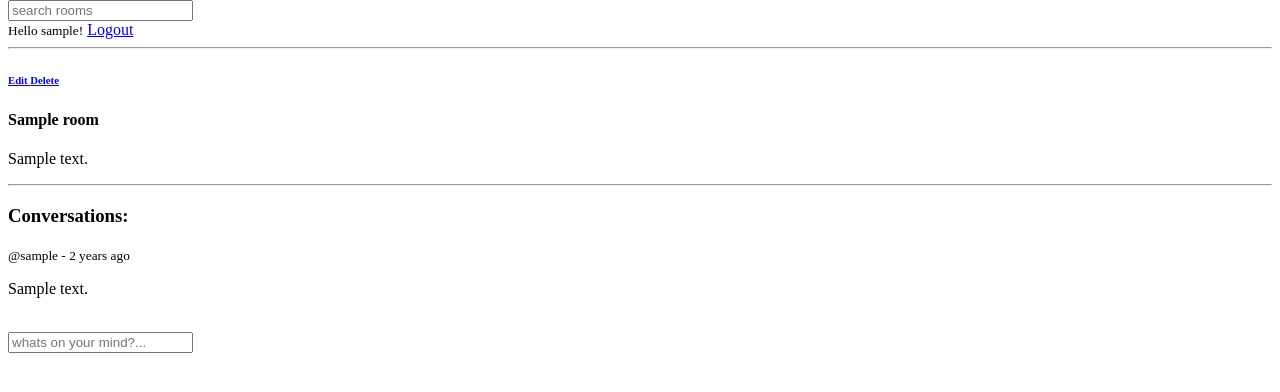
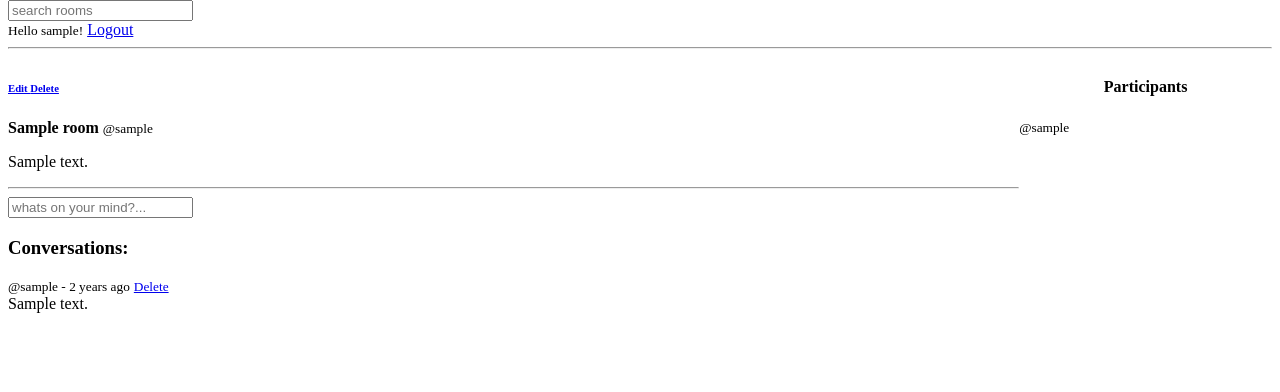
Before and after one commit to megamind400/DjangoForum, a Django app: page /room/1/ in a window 1280 px wide. Shown: the part 26-418 px from the top of the page. Run offline with Django 4.2, Linux system fonts and the light colour scheme; a user stored in the database is signed in; tables that the repository leaves empty hold one stand-in row (values such as "Sample post").

Commit message:
delete comments, room participants added

```diff
--- a/base/models.py
+++ b/base/models.py
@@ -20,7 +20,7 @@ class Room(models.Model):
     topic= models.ForeignKey(Topic, on_delete=models.SET_NULL, null=True)
     name = models.CharField(max_length=200)
     description = models.TextField(null=True, blank=True)
-    #participants =
+    participants = models.ManyToManyField(User, related_name='participants', blank=True)
     updated = models.DateTimeField(auto_now=True)
     created = models.DateTimeField(auto_now_add=True)
 
--- a/base/templates/base/room.html
+++ b/base/templates/base/room.html
@@ -2,10 +2,16 @@
 <!--  -->
 {% block content %}
 
-<head>
-    <title> roombud </title>
+<style>
+    .wholeroomcontainter{
+        display: grid;
+        grid-template-columns: 8fr 2fr;
+    }
+</style>
 
-</head>
+<div class="wholeroomcontainter">
+
+<div>
 <h3>
     <h6>
                 {% if request.user == room.host %}
@@ -13,24 +19,16 @@
                 <a href="{% url 'delete-room' room.id %}"> Delete </a></h6>
                 {% endif %}
     </h6>
-    <h4>{{room.name}} </h4>
 
+
+    <p><b>{{room.name}}</b>
+    <small> @{{room.host}} </small>
+    </p>
     <p> {{ room.description}} </p>
     <hr>
     <div class="comment-wrap">
-    {% if room_messages%}
-    <h3> Conversations: </h3>
-    {% else %}
-    <h5> no conversations yet! </h5>
-    {% endif %}
-    {% for rms in room_messages %}
-        <div>
-        <small>@{{rms.user}} - {{rms.created|timesince}} ago</small>
-        <p> {{rms.body}}</p>
-        <br>
-        </div>
-    {% endfor %}
-    {% if request.user.is_authenticated %}
+
+        {% if request.user.is_authenticated %}
     <div clss="comment-form">
         <form method='POST' action="">
             {% csrf_token %}
@@ -43,7 +41,36 @@
 
     </div>
 
-</h3>
+
+    {% if room_messages%}
+    <h3> Conversations: </h3>
+    {% else %}
+    <h5> no conversations yet! </h5>
+    {% endif %}
+    {% for rms in room_messages %}
+        <div>
+        <small>@{{rms.user}} - {{rms.created|timesince}} ago</small>
+        {%if request.user == rms.user %}
+            <small><a href="{% url 'delete-message' rms.id %}">Delete</a></small>
+        {% endif %}
+        <br> {{rms.body}}
+        <br><br>
+        </div>
+    {% endfor %}
 
 
+</h3>
+</div>
+    <div>
+        <center>
+        <h4> Participants </h4>
+        </center>
+        {% for member in room_members %}
+        <small>@{{ member }}</small><br>
+        {% endfor %}
+
+    </div>
+
+</div>
+
 {% endblock %}
--- a/base/urls.py
+++ b/base/urls.py
@@ -11,6 +11,7 @@ urlpatterns = [
     path("create-room/", views.CreateRoom, name="create-room"),
     path("upate-room/<str:pk>/", views.updateRoom, name="update-room"),
     path("delete-room/<str:pk>/", views.deleteRoom, name="delete-room"),
+    path("delete-message/<str:pk>/", views.deleteMessage, name="delete-message"),
     path("register/", views.registerpage, name="register-user"),
 
 ]
--- a/base/views.py
+++ b/base/views.py
@@ -35,15 +35,20 @@ def home(request):
 def room(request, pk):
     room = Room.objects.get(id=pk)
     room_messages = room.message_set.all().order_by('-created')
-
+    room_member = room.participants.all()
     if request.method == 'POST':
         message = Message.objects.create(
                 user= request.user,
                 room= room,
                 body= request.POST.get('body')
         )
+
+
+        if request.user not in room.participants.all():
+            print("already added participant is getting adde again")
+            room.participants.add(request.user)
         return redirect('room', pk=room.id)
-    context = {'room': room, 'room_messages': room_messages}
+    context = {'room': room, 'room_messages': room_messages, 'room_members': room_member}
     return render(request, 'base/room.html',context )
 
 @login_required(login_url='loginreg') #if the user is not logged in redirect to 'loginreg'
@@ -86,6 +91,18 @@ def deleteRoom(request, pk):
         room.delete()
         return redirect('homepage')
     return render(request, 'base/delete.html',{'obj':room})
+
+
+@login_required(login_url='loginreg') #if the user is not logged in, redirect to 'loginreg
+def deleteMessage(request, pk):
+
+    message= Message.objects.get(id=pk)
+    if request.user != message.user:
+        messages.error(request,"you dont have the required permissions to delete this message!!")
+        return redirect('homepage')
+    elif request.user == message.user: #delete the message, no questions asked if the user is authenticated
+        message.delete()
+        return redirect('homepage')
 
 @login_required(login_url='loginreg') #if the user is not logged in, redirect to 'loginreg'
 def logoutuser(request):
```
Also changed, not shown: base/migrations/0004_auto_20220206_1257.py (added).
